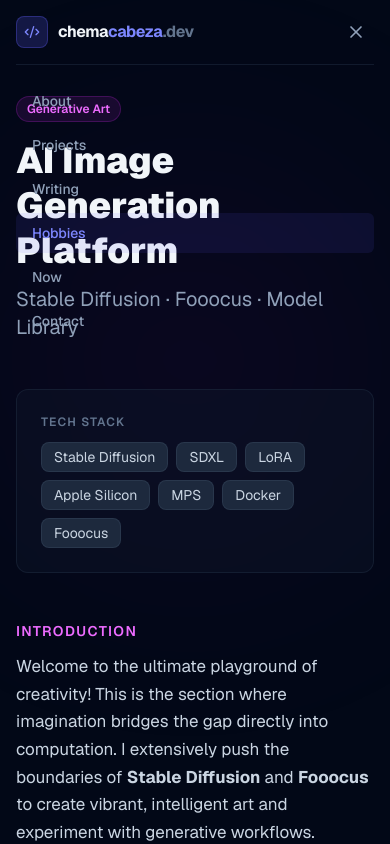
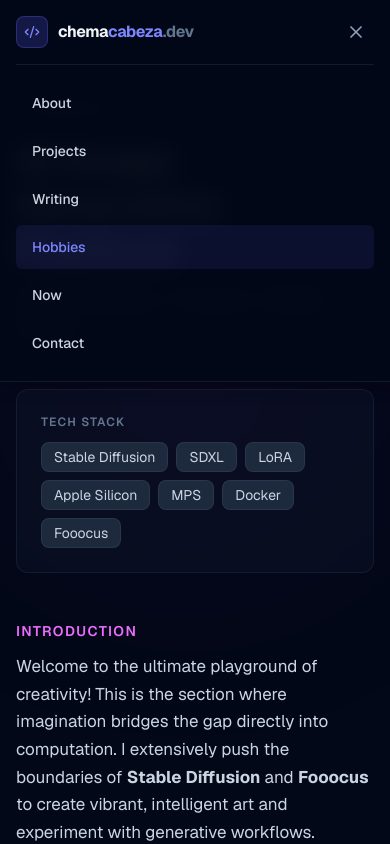
Before and after one commit to chemacabeza/chemacabeza-dev, a Next.js app: page /hobbies in a window 390 px wide. Both pictures are taken after a click on the button "Toggle menu". Shown: the top 844 px of the page. Built offline with nearby package versions, Linux system fonts and the light colour scheme.

Commit message:
fix: resolve mobile navbar transparency and overlap issues

```diff
--- a/components/Navbar.tsx
+++ b/components/Navbar.tsx
@@ -31,8 +31,8 @@
 
     return (
         <header
-            className={`fixed top-0 left-0 right-0 z-50 transition-all duration-300 ${scrolled
-                ? "bg-[#020817]/90 backdrop-blur-md border-b border-slate-800/60 shadow-lg shadow-black/20"
+            className={`fixed top-0 left-0 right-0 z-50 transition-all duration-300 ${scrolled || open
+                ? "bg-[#020817]/95 backdrop-blur-md border-b border-slate-800/60 shadow-lg shadow-black/20"
                 : "bg-transparent"
                 }`}
         >
@@ -77,16 +77,20 @@
                     {/* Mobile hamburger */}
                     <button
                         onClick={() => setOpen(!open)}
-                        className="md:hidden p-2 rounded-md text-slate-400 hover:text-slate-100 hover:bg-slate-800 transition-colors"
+                        className="md:hidden p-2 rounded-md text-slate-400 hover:text-slate-100 hover:bg-slate-800 transition-colors focus:outline-none"
                         aria-label="Toggle menu"
                     >
-                        {open ? <X className="w-5 h-5" /> : <Menu className="w-5 h-5" />}
+                        {open ? <X className="w-5 h-5 transition-transform duration-300 rotate-0" /> : <Menu className="w-5 h-5 transition-transform duration-300" />}
                     </button>
                 </div>
 
                 {/* Mobile menu */}
-                {open && (
-                    <div className="md:hidden py-4 border-t border-slate-800/60 space-y-1">
+                <div
+                    className={`md:hidden overflow-hidden transition-all duration-300 ease-in-out ${
+                        open ? "max-h-96 opacity-100 border-t border-slate-800/60" : "max-h-0 opacity-0 pointer-events-none"
+                    }`}
+                >
+                    <div className="py-4 space-y-1">
                         {navLinks.map((link) => {
                             const isActive =
                                 link.href === "/"
@@ -96,9 +100,9 @@
                                 <Link
                                     key={link.href}
                                     href={link.href}
-                                    className={`block px-4 py-2.5 rounded-md text-sm font-medium transition-colors ${isActive
+                                    className={`block px-4 py-3 rounded-md text-sm font-medium transition-all duration-200 ${isActive
                                         ? "text-indigo-400 bg-indigo-500/10"
-                                        : "text-slate-400 hover:text-slate-100 hover:bg-slate-800"
+                                        : "text-slate-300 hover:text-slate-100 hover:bg-slate-800/60"
                                         }`}
                                 >
                                     {link.label}
@@ -106,7 +110,7 @@
                             );
                         })}
                     </div>
-                )}
+                </div>
             </nav>
         </header>
     );
```
